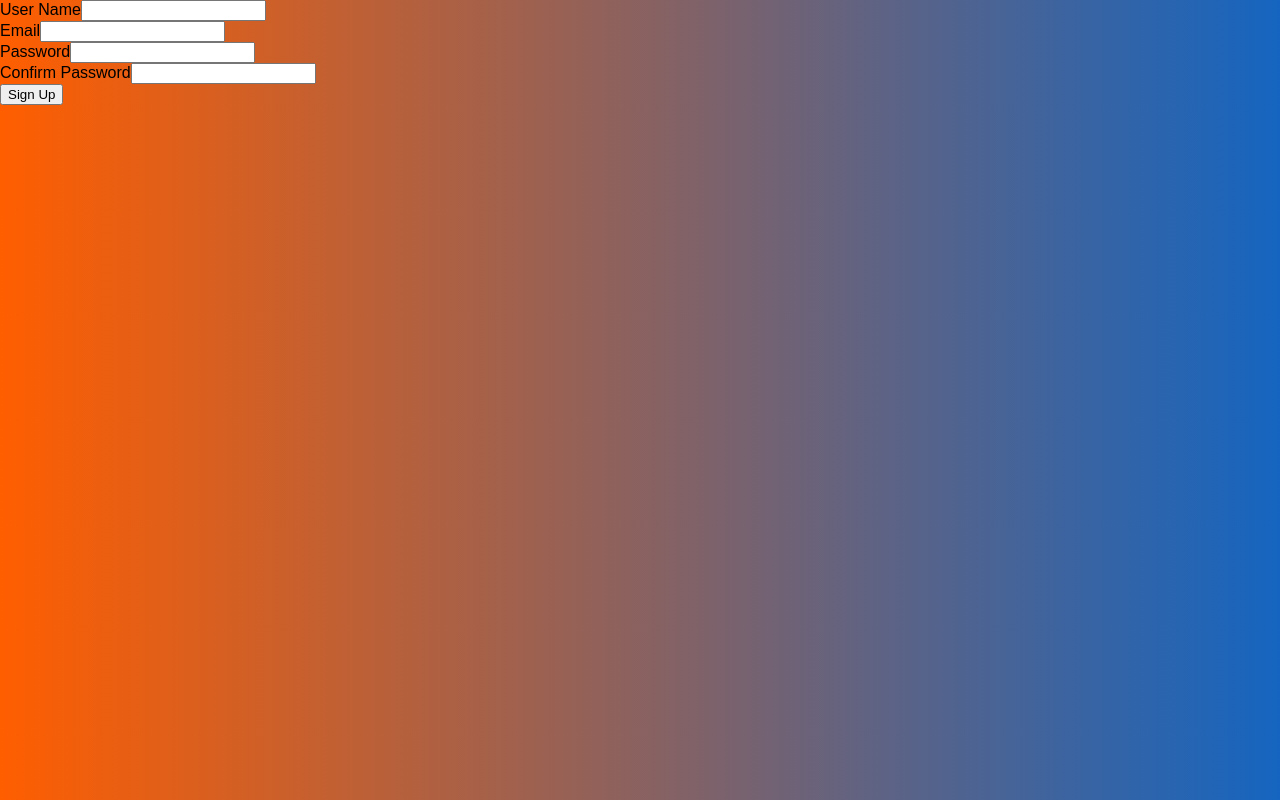
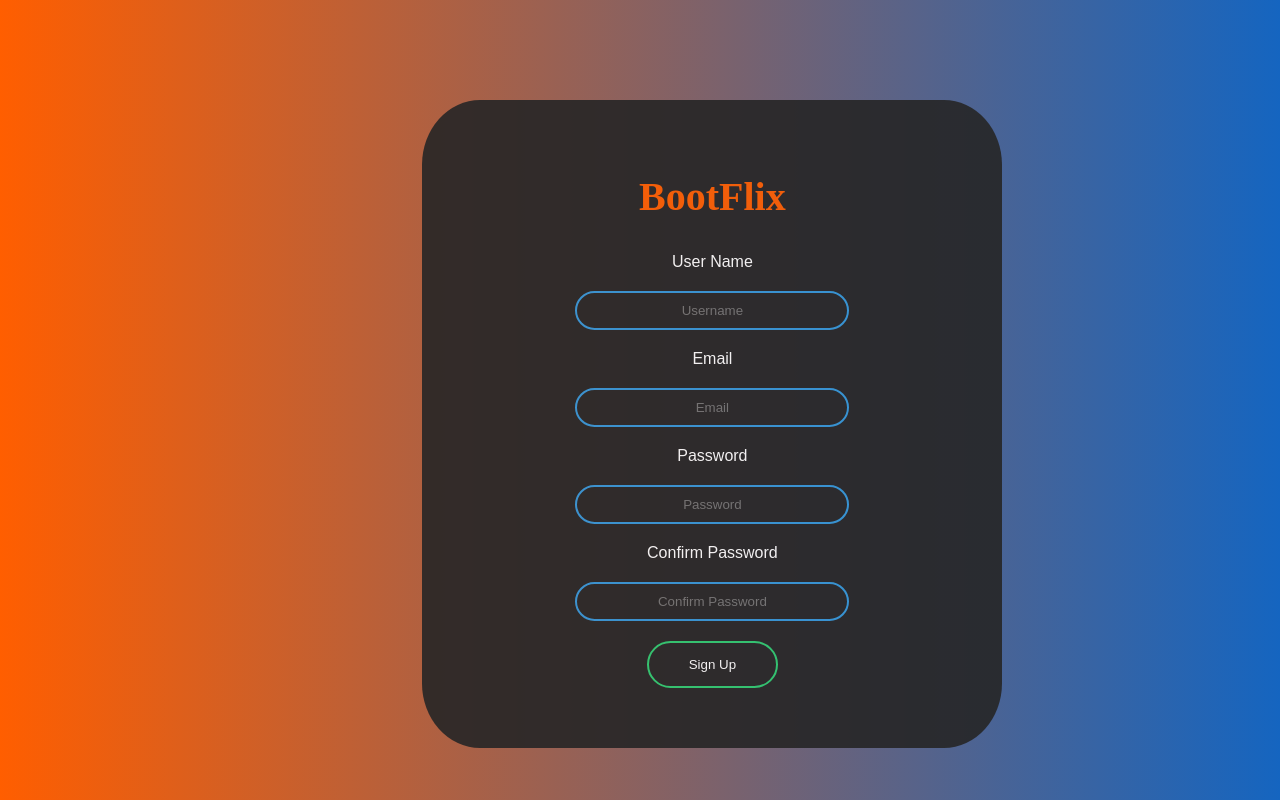
Before and after one commit to WijiPe/BootFlix, a React (Create React App) app in the folder client/: page /signup in a window 1280 px wide. Built offline with nearby package versions, Linux system fonts and the light colour scheme.

Commit message:
Login Reg routes

```diff
--- a/client/src/components/App.css
+++ b/client/src/components/App.css
@@ -8,9 +8,11 @@ body {
 .logo{
     color: rgb(255, 94, 0);
     font-family:cursive;
-    font-size: 390px;
+    font-size: 20px;
     font-weight:bolder;
 }
+
+
 .card {
     margin-bottom: 20px;
     border: none
@@ -154,3 +156,12 @@ a.socialIcon:hover,
     transition: all 0.8s;
     transition: all 0.8s
 }
+
+.label {
+    color: white;
+}
+
+.danger {
+    color: red;
+
+}
--- a/client/src/components/Login.jsx
+++ b/client/src/components/Login.jsx
@@ -25,35 +25,21 @@ const Login = () => {
             .then(res=>{
                 console.log("LOGGGIN IN RESPONSE", res)
                 if(res.data.msg == "success!"){
-                    history.push("/dashboard")
+                    history.push("/home")
                 }
             })
             .catch(err=>console.log(err))
     }
 
+    const register = (e) =>{
+        e.preventDefault();
+        let path="/signup";
+        history.push(path);
+      }
+
+
 
     return (
-//         <div className="container">
-//             <h2>Login below</h2>
-//         <form onSubmit= {login}>
-//             <div className="form-group">
-//                 <label>Email</label>
-//                 <input onChange = {loginChangeHandler} type="text" className="form-control" name= 'email' />
-//                 {/* {errors.email? <p className="text-danger">{errors.email.message}</p>: ""} */}
-
-//             </div>
-//             <div className="form-group">
-//                 <label>Password</label>
-//                 <input onChange = {loginChangeHandler} type="password" className="form-control" name= 'password' />
-//                 {/* {errors.password? <p className="text-danger">{errors.password.message}</p>: ""} */}
-
-//             </div>
-
-//             <input type="submit" value="Login" className= "btn btn-primary" />
-//         </form>
-//     </div>
-//     );
-// };
 
 
         <div className="container">
@@ -62,11 +48,11 @@ const Login = () => {
                     <div className="card">
                         <form onSubmit = {login} class="box opacity">
                         <BootFlixLogo />
-                            <input onChange = {loginChangeHandler} type="text" name="" placeholder="Username" />
-                            <input onChange = {loginChangeHandler} type="password" name="" placeholder="Password"/>
+                            <input onChange = {loginChangeHandler} type="text" name="email" placeholder="Username" />
+                            <input onChange = {loginChangeHandler} type="password" name="password" placeholder="Password"/>
                             <a class="forgot text-muted" href="#">Forgot password?</a>
                             <input onChange = {loginChangeHandler} type="submit" name="" value="Login" href="#"/>
-                            <input onChange = {loginChangeHandler} type="submit" name="" value="Register" href="#"/>
+                            <input onChange = {loginChangeHandler} onClick={register} type="submit" name="" value="Register" href="#"/>
                             <div className="col-md">
                                 <ul className="social-network social-circle">
                                     <li><a href="#" className="icoFacebook" title="Facebook"><i className="fab fa-facebook-f"></i></a></li>
--- a/client/src/components/Register.jsx
+++ b/client/src/components/Register.jsx
@@ -2,6 +2,8 @@ import React, {useState} from 'react';
 import axios from 'axios';
 import Login from './Login';
 import { useHistory } from 'react-router-dom';
+import './App.css';
+import BootFlixLogo from './BootFlixLogo';
 
 
 
@@ -44,35 +46,50 @@ const Register = () => {
 
     }
 
+    const signup = (e) =>{
+        e.preventDefault();
+        let path="/login";
+        history.push(path);
+      }
+
+
+
     return (
         <>
         <div className="container">
-            <form onSubmit= {register}>
-                <div className="form-group">
+            <div className="row">
+                <div className="col-md-12">
+                    <div className="card" >
+                        <form onSubmit= {register} class="box opacity">
+                        <BootFlixLogo />
+                            <div className="label">
                                 <label>User Name</label>
-                    <input onChange = {regChangeHandler} type="text" className="form-control" name= 'username' />
-                    {errors.username? <p className="text-danger">{errors.username.message}</p>: ""}
+                                <input onChange = {regChangeHandler} type="text" className="form-control" name= 'username' placeholder="Username" />
+                                {errors.username? <p className="danger">{errors.username.message}</p>: ""}
                             </div>
-                <div className="form-group">
+                            <div className="label">
                                 <label>Email</label>
-                    <input onChange = {regChangeHandler} type="text" className="form-control" name= 'email' />
-                    {errors.email? <p className="text-danger">{errors.email.message}</p>: ""}
+                                <input onChange = {regChangeHandler} type="text" className="form-control" name= 'email' placeholder="Email" />
+                                {errors.email? <p className="danger">{errors.email.message}</p>: ""}
 
                             </div>
-                <div className="form-group">
-                    <label>Password</label>
-                    <input onChange = {regChangeHandler} type="password" className="form-control" name= 'password' />
-                    {errors.password? <p className="text-danger">{errors.password.message}</p>: ""}
+                            <div className='label'>
+                                <label >Password</label>
+                                <input onChange = {regChangeHandler} type="password" className="form-control" name= 'password' placeholder="Password" />
+                                {errors.password? <p className="danger">{errors.password.message}</p>: ""}
 
                             </div>
-                <div className="form-group">
+                            <div className="label">
                                 <label>Confirm Password</label>
-                    <input onChange = {regChangeHandler} type="password" className="form-control" name= 'confirm' />
-                    {errors.confirm? <p className="text-danger">{errors.confirm.message}</p>: ""}
+                                <input onChange = {regChangeHandler} type="password" className="form-control" name= 'confirm' placeholder="Confirm Password" />
+                                {errors.confirm? <p className="danger">{errors.confirm.message}</p>: ""}
 
                             </div>
-                <input type="submit" value="Sign Up" className= "btn btn-primary" />
+                            <input type="submit" value="Sign Up" onClick={signup}  />
                         </form>
+                    </div>
+                </div>
+            </div>
         </div>
 
 
```
Lines whose indentation alone changed are shown as unchanged.
